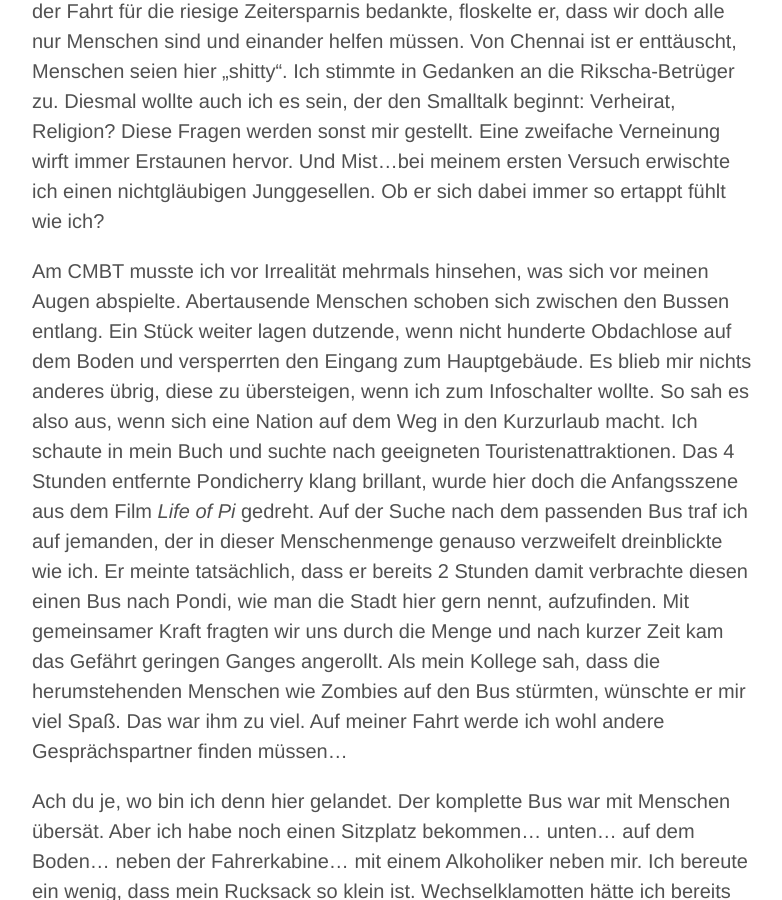
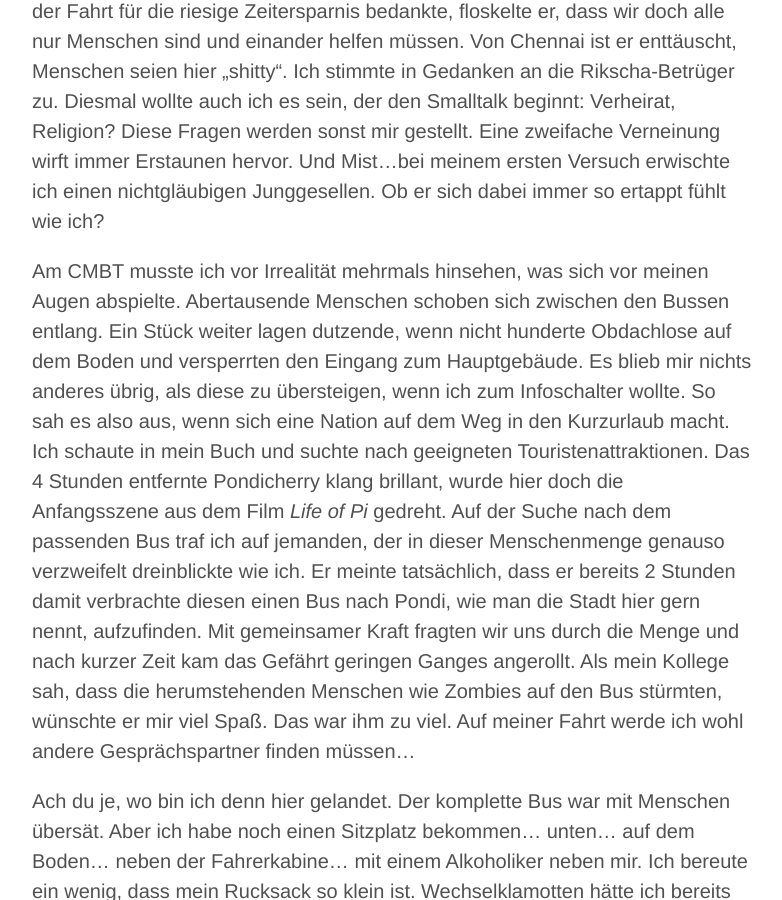
Before and after one commit to benjaminbergner/indien_blog, a Jekyll site: the page built from _posts/2014-11-30-eine-anstrengende-reise-nach-frankreich.md, in a window 1280 px wide and 900 px high, scrolled down 755 px. Shown: the whole window, without its empty margins (248-1030 px from the left). Built offline with Jekyll 4.4.1, drawn with Linux system fonts in a browser that asks for light colours; Markdown is read by kramdown in place of the engine named in the settings; comment, search, counter and statistics services are not loaded; some of the changed text lies outside the part shown.

Commit message:
gr again.
gr again.

```diff
--- a/_posts/2014-11-30-eine-anstrengende-reise-nach-frankreich.md
+++ b/_posts/2014-11-30-eine-anstrengende-reise-nach-frankreich.md
@@ -10,7 +10,7 @@
 
 <p>Wieder in meinem neuen Zuhause angekommen packte ich schnell meinen Rucksack für die bevorstehende Reise. Leider passten lediglich eine Wasserflasche, ein Reiseführer, 2x Unterwäsche, ein sauberes T-Shirt, Badehose, ein Ladegerät und Fenistil hinein. Ich wusste nicht genau wohin es für mich gehen sollte, aber Richtung Süden klang erst einmal nicht verkehrt. Nur 100 Meter aus dem Haus gelaufen fragt mich ein Motorradfahrer das, was ich mir selbst noch nicht exakt beantworten konnte. Er meinte, dass die Central Bus Station (oder Chennai Mofussil Bus Terminus, kurz CMBT) ein guter Anlaufpunkt für Reisen sei und bot mir an aufzusteigen. Schon jetzt war klar: Das wird ein perfektes verlängertes Wochenende.
 <p>Eine Ewigkeit ist es her, dass ich mal auf einem Motorrad sitzen durfte, aber das Gefühl überzeugte mich. Umso mehr sich der Fahrer elegant an allen anderen vorbeischlängelte, umso mehr Lust bekam ich selbst zu steuern. In Deutschland kann man den Kopf während  der Fahrt auf Autopilot schalten, während man in Indien umsetzen kann, was sonst nur in Videospielen möglich ist. Als ich mich bei der Fahrt für die riesige Zeitersparnis bedankte, floskelte er, dass wir doch alle nur Menschen sind und einander helfen müssen. Von Chennai ist er enttäuscht, Menschen seien hier „shitty“. Ich stimmte in Gedanken an die Rikscha-Betrüger zu. Diesmal wollte auch ich es sein, der den Smalltalk beginnt: Verheirat, Religion? Diese Fragen werden sonst mir gestellt. Eine zweifache Verneinung wirft immer Erstaunen hervor. Und Mist…bei meinem ersten Versuch erwischte ich einen nichtgläubigen Junggesellen. Ob er sich dabei immer so ertappt fühlt wie ich?</p>
-<p>Am CMBT musste ich vor Irrealität mehrmals hinsehen, was sich vor meinen Augen abspielte. Abertausende Menschen schoben sich zwischen den Bussen entlang. Ein Stück weiter lagen dutzende, wenn nicht hunderte Obdachlose auf dem Boden und versperrten den Eingang zum Hauptgebäude. Es blieb mir nichts anderes übrig, diese zu übersteigen, wenn ich zum Infoschalter wollte. So sah es also aus, wenn sich eine Nation auf dem Weg in den Kurzurlaub macht. Ich schaute in mein Buch und suchte nach geeigneten Touristenattraktionen. Das 4 Stunden entfernte Pondicherry klang brillant, wurde hier doch die Anfangsszene aus dem Film <i>Life of Pi</i> gedreht. Auf der Suche nach dem passenden Bus traf ich auf jemanden, der in dieser Menschenmenge genauso verzweifelt dreinblickte wie ich. Er meinte tatsächlich, dass er bereits 2 Stunden damit verbrachte diesen einen Bus nach Pondi, wie man die Stadt hier gern nennt, aufzufinden. Mit gemeinsamer Kraft fragten wir uns durch die Menge und nach kurzer Zeit kam das Gefährt geringen Ganges angerollt. Als mein Kollege sah, dass die herumstehenden Menschen wie Zombies auf den Bus stürmten, wünschte er mir viel Spaß. Das war ihm zu viel. Auf meiner Fahrt werde ich wohl andere Gesprächspartner finden müssen…</p>
+<p>Am CMBT musste ich vor Irrealität mehrmals hinsehen, was sich vor meinen Augen abspielte. Abertausende Menschen schoben sich zwischen den Bussen entlang. Ein Stück weiter lagen dutzende, wenn nicht hunderte Obdachlose auf dem Boden und versperrten den Eingang zum Hauptgebäude. Es blieb mir nichts anderes übrig, als diese zu übersteigen, wenn ich zum Infoschalter wollte. So sah es also aus, wenn sich eine Nation auf dem Weg in den Kurzurlaub macht. Ich schaute in mein Buch und suchte nach geeigneten Touristenattraktionen. Das 4 Stunden entfernte Pondicherry klang brillant, wurde hier doch die Anfangsszene aus dem Film <i>Life of Pi</i> gedreht. Auf der Suche nach dem passenden Bus traf ich auf jemanden, der in dieser Menschenmenge genauso verzweifelt dreinblickte wie ich. Er meinte tatsächlich, dass er bereits 2 Stunden damit verbrachte diesen einen Bus nach Pondi, wie man die Stadt hier gern nennt, aufzufinden. Mit gemeinsamer Kraft fragten wir uns durch die Menge und nach kurzer Zeit kam das Gefährt geringen Ganges angerollt. Als mein Kollege sah, dass die herumstehenden Menschen wie Zombies auf den Bus stürmten, wünschte er mir viel Spaß. Das war ihm zu viel. Auf meiner Fahrt werde ich wohl andere Gesprächspartner finden müssen…</p>
 <p>Ach du je, wo bin ich denn hier gelandet. Der komplette Bus war mit Menschen übersät. Aber ich habe noch einen Sitzplatz bekommen… unten… auf dem Boden… neben der Fahrerkabine… mit einem Alkoholiker neben mir. Ich bereute ein wenig, dass mein Rucksack so klein ist. Wechselklamotten hätte ich bereits jetzt gebrauchen können. Der Besoffene fragte mich allerhand und legte auch des Öfteren kameradschaftlich seinen Arm um meine Schulter. Keine hektischen Bewegungen, Benjamin…falle nicht auf, bleib ruhig.<p>
 <p>Wir wurden ziemlich gute Freunde auf dieser Fahrt. Er konnte kaum glauben, dass Deutschland so klein ist und trotzdem nochmal in 16 Bundesländer aufgeteilt wird. Noch mehr konnte man ihn mit dem Fakt zum Lachen bringen, dass in allen Bundesländern die gleiche Sprache gesprochen wird. Dann stammelte er irgendwas von Politik, doch darüber mit einem indischen Alkoholiker zu sprechen ist so aussichtlos wie eine Kuh darum zu bitten, von sich aus Milch zu geben. Ich nickte ihm alles ab. Er wird schon das Richtige über Deutschland denken.</p>
 
@@ -52,7 +52,7 @@
 ![Abbildung eines kleinen Kanals](/images/le_petit_canal.jpg "Der kleine Kanal")
 <small>Ist der Straßenname nicht passend? Der kleine Kanal</small>
 
-<p>Heute war nicht nur ein Tag innerhalb des Puja-Festes, auch feierte man heute den Geburtstag Mahatma Gandhis und nahm die Situation zum Anlass um gegen Umweltverschmutzung zu protestieren. Diese stellt in Indien ein äußerst schwerwiegendes Problem dar. Pondicherry ist mit dem französischen Viertel und der Strandpromenade auf dem richtigen Weg. Umso mehr man sich jedoch von diesen touristischen Plätzen entfernt, umso schlimmer wird es.</p>
+<p>Heute war nicht nur ein Tag innerhalb des Puja-Festes, auch feierte man heute den Geburtstag Mahatma Gandhis und nahm die Situation zum Anlass, um gegen Umweltverschmutzung zu protestieren. Diese stellt in Indien ein äußerst schwerwiegendes Problem dar. Pondicherry ist mit dem französischen Viertel und der Strandpromenade auf dem richtigen Weg. Umso mehr man sich jedoch von diesen touristischen Plätzen entfernt, umso schlimmer wird es.</p>
 
 ![Abbildung des gandhi-Denkmals](/images/gandhi_statue.jpg "Das Gandhi-Denkmal")
 <small>Ein Podest steht zur Schmückung Gandhis bereit.</small>
```
